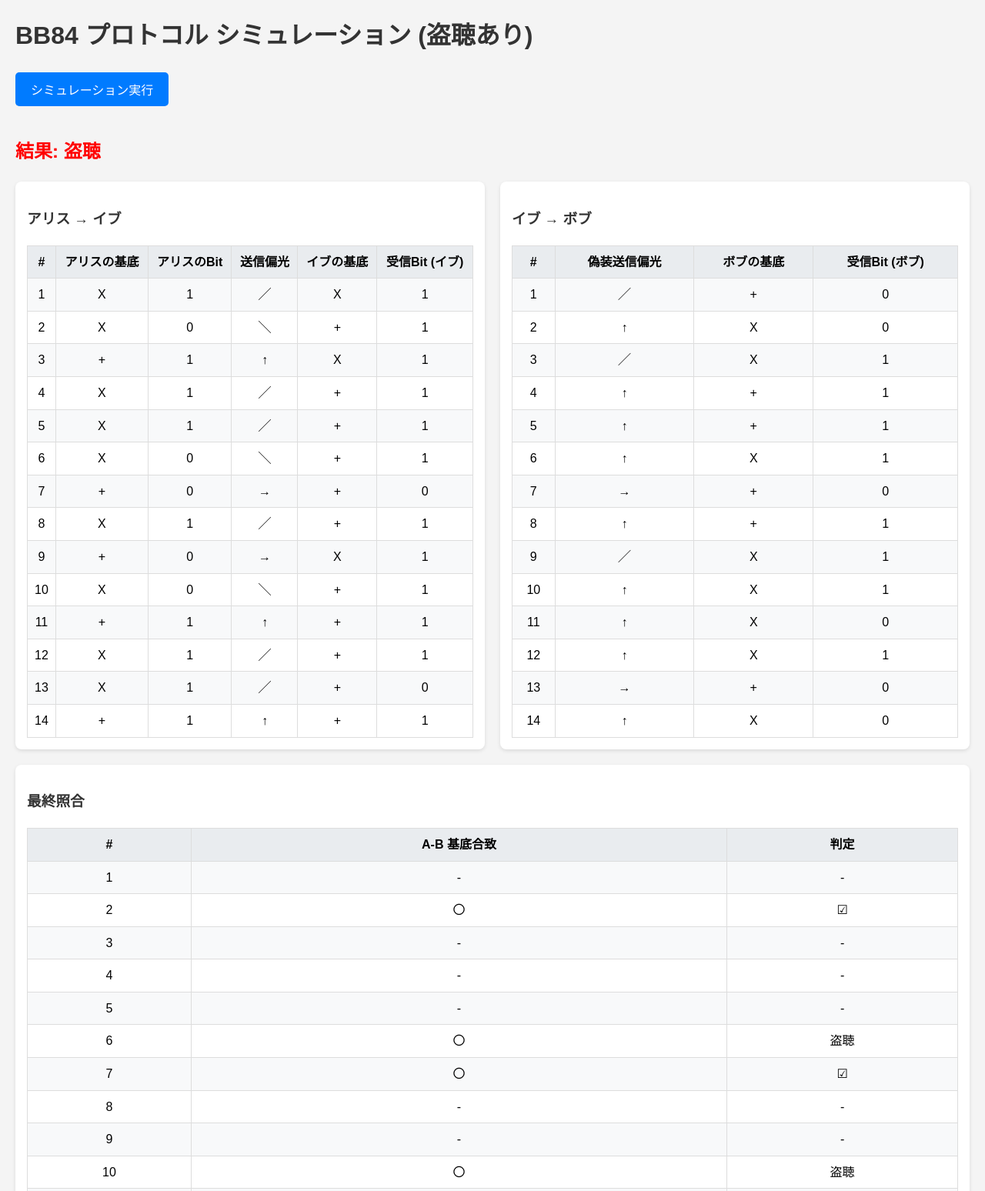
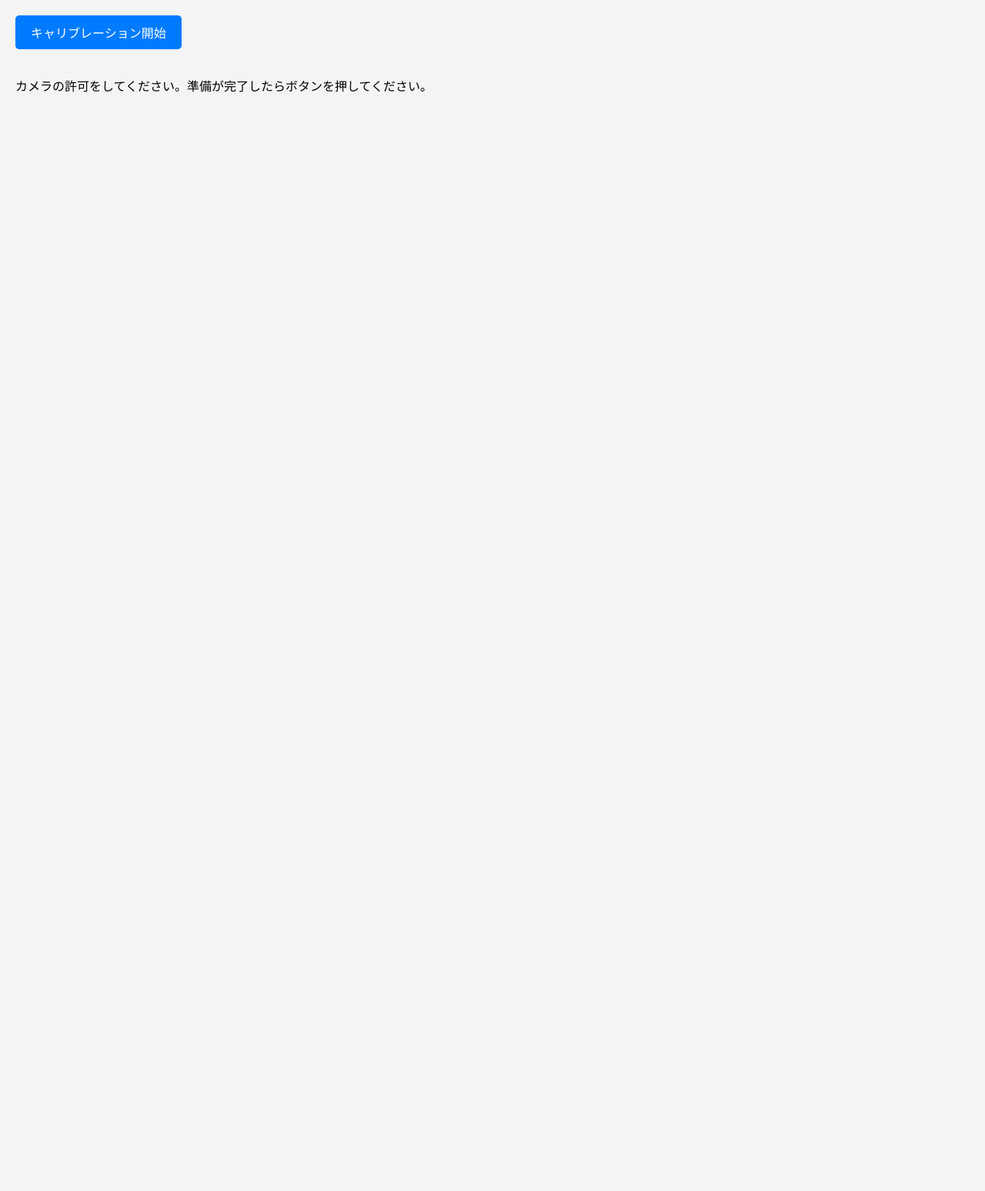
Before and after one commit to hakuchan54/camera_cursor, a plain HTML site: page index.html in a window 1280 px wide. Shown: the top 1548 px of the page at 77% size. After the commit the page ends 800 px from the top, so only its background shows below. Drawn offline with Linux system fonts and the light colour scheme.

Commit message:
Update index.html

```diff
--- a/index.html
+++ b/index.html
@@ -3,62 +3,18 @@
 <head>
     <meta charset="UTF-8">
     <meta name="viewport" content="width=device-width, initial-scale=1.0">
-    <title>BB84 プロトコル シミュレーション</title>
+    <title>WebGazer.js - 視線カーソル デモ</title>
     <link rel="stylesheet" href="style.css">
 </head>
 <body>
-    <h1>BB84 プロトコル シミュレーション (盗聴あり)</h1>
-    <button id="runButton">シミュレーション実行</button>
-    <h2 id="finalResult">結果: </h2>
+    <div id="gazeCursor"></div>
 
-    <div class="container">
-        <div class="table-wrapper">
-            <h3>アリス → イブ</h3>
-            <table id="aliceEveTable">
-                <thead>
-                    <tr>
-                        <th>#</th>
-                        <th>アリスの基底</th>
-                        <th>アリスのBit</th>
-                        <th>送信偏光</th>
-                        <th>イブの基底</th>
-                        <th>受信Bit (イブ)</th>
-                    </tr>
-                </thead>
-                <tbody></tbody>
-            </table>
-        </div>
-
-        <div class="table-wrapper">
-            <h3>イブ → ボブ</h3>
-            <table id="eveBobTable">
-                <thead>
-                    <tr>
-                        <th>#</th>
-                        <th>偽装送信偏光</th>
-                        <th>ボブの基底</th>
-                        <th>受信Bit (ボブ)</th>
-                    </tr>
-                </thead>
-                <tbody></tbody>
-            </table>
-        </div>
-
-        <div class="table-wrapper">
-            <h3>最終照合</h3>
-            <table id="resultTable">
-                <thead>
-                    <tr>
-                        <th>#</th>
-                        <th>A-B 基底合致</th>
-                        <th>判定</th>
-                    </tr>
-                </thead>
-                <tbody></tbody>
-            </table>
-        </div>
+    <div id="controls">
+        <button id="calibrateBtn">キャリブレーション開始</button>
+        <p id="statusText">カメラの許可をしてください。準備が完了したらボタンを押してください。</p>
     </div>
 
-    <script src="script.js"></script>
+    <script src="https://webgazer.cs.brown.edu/webgazer.js"></script>
+    <script src="main.js"></script>
 </body>
 </html>
```
